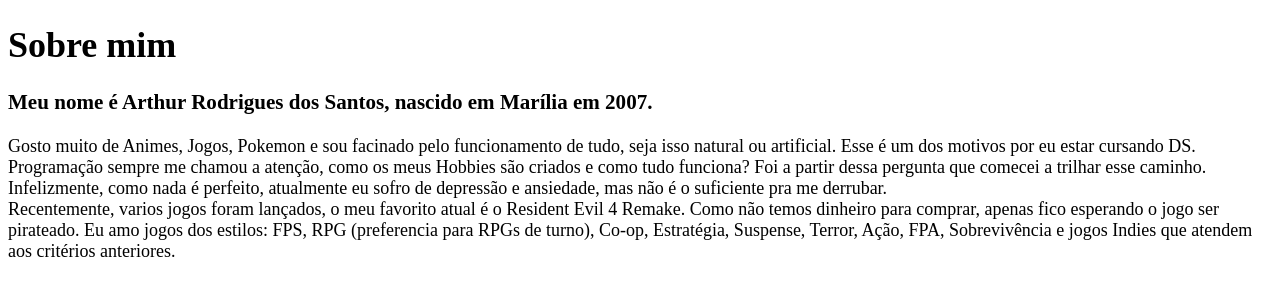
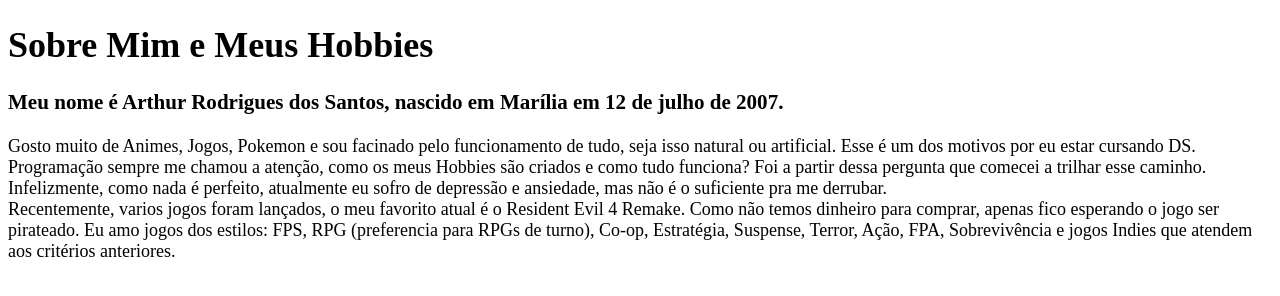
Before and after one commit to ArthurRSantos1243/P.E.A, a plain HTML site: page index.html in a window 1280 px wide. Drawn offline with Linux system fonts and the light colour scheme.

Commit message:
Update index.html

```diff
--- a/index.html
+++ b/index.html
@@ -5,8 +5,8 @@
  </head>
  <body>
  	<font face="Comic Sans" size="4" color="black" Align="Justifi">
- 	<h1>Sobre mim</h1>
- 	<h3>Meu nome é Arthur Rodrigues dos Santos, nascido em Marília em 2007.</h3>
+ 	<h1>Sobre Mim e Meus Hobbies</h1>
+ 	<h3>Meu nome é Arthur Rodrigues dos Santos, nascido em Marília em  12 de julho de 2007.</h3>
 
        Gosto muito de Animes, Jogos, Pokemon e sou facinado pelo funcionamento de tudo, seja isso natural ou artificial. Esse é um dos motivos por eu estar cursando DS. Programação sempre me chamou a atenção, como os meus Hobbies são criados e como tudo funciona? Foi a partir dessa pergunta que comecei a trilhar esse caminho.<br> Infelizmente, como nada é perfeito, atualmente eu sofro de depressão e ansiedade, mas não é o suficiente pra me derrubar. <br> Recentemente, varios jogos foram lançados, o meu favorito atual é o Resident Evil 4 Remake. Como não temos dinheiro para comprar, apenas fico esperando o jogo ser pirateado. Eu amo jogos dos estilos: FPS, RPG (preferencia para RPGs de turno), Co-op, Estratégia, Suspense, Terror, Ação, FPA, Sobrevivência e jogos Indies que atendem aos critérios anteriores.
 
```
